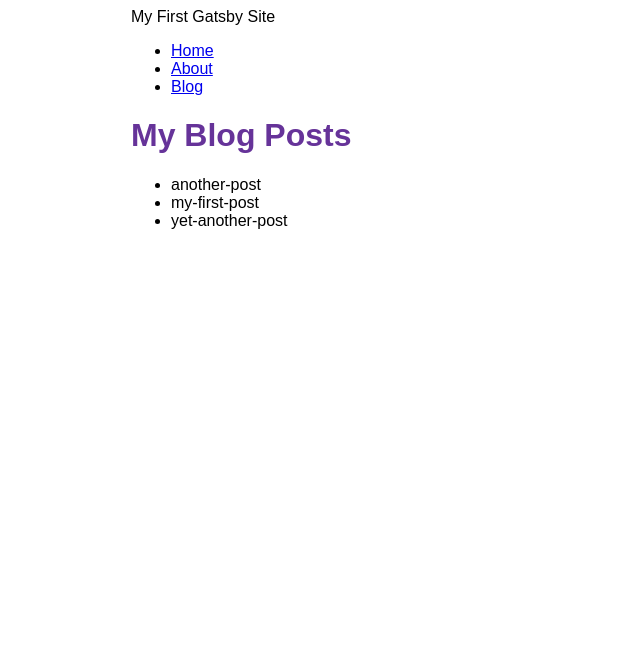
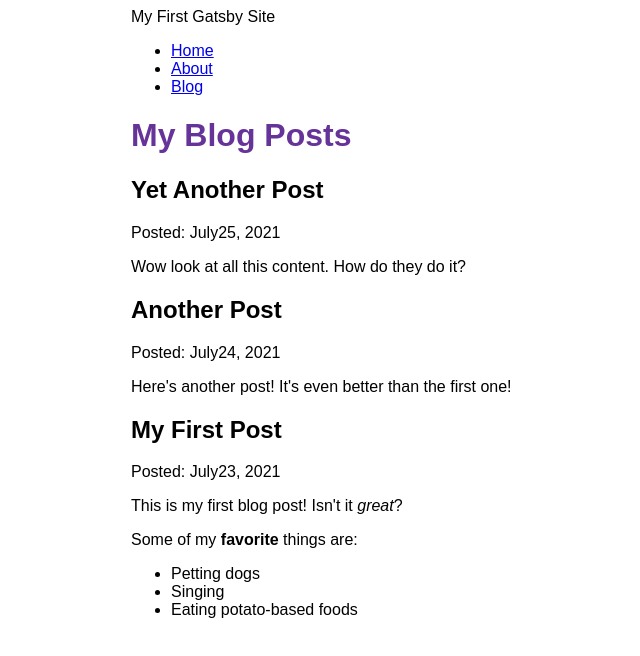
Before and after one commit to alexmdo/my-first-gatsby-site, a Gatsby site: page /blog in a window 1280 px wide. Shown: the whole page, without its empty margins (259-899 px from the left). Built offline with nearby package versions, Linux system fonts and the light colour scheme; Gatsby itself is replaced by a stand-in of ours.

Commit message:
Finished Gatsby Tutorial Part 5

```diff
--- a/blog/another-post.mdx
+++ b/blog/another-post.mdx
@@ -0,0 +1,6 @@
+---
+title: "Another Post"
+date: "2021-07-24"
+---
+
+Here's another post! It's even better than the first one!
--- a/blog/my-first-post.mdx
+++ b/blog/my-first-post.mdx
@@ -0,0 +1,12 @@
+---
+title: "My First Post"
+date: "2021-07-23"
+---
+
+This is my first blog post! Isn't it *great*?
+
+Some of my **favorite** things are:
+
+* Petting dogs
+* Singing
+* Eating potato-based foods
--- a/blog/yet-another-post.mdx
+++ b/blog/yet-another-post.mdx
@@ -0,0 +1,6 @@
+---
+title: "Yet Another Post"
+date: "2021-07-25"
+---
+
+Wow look at all this content. How do they do it?
--- a/gatsby-config.js
+++ b/gatsby-config.js
@@ -12,6 +12,7 @@ module.exports = {
         name: `blog`,
         path: `${__dirname}/blog`
       }
-    }
+    },
+    "gatsby-plugin-mdx"
   ],
 };
--- a/package.json
+++ b/package.json
@@ -15,8 +15,11 @@
     "clean": "gatsby clean"
   },
   "dependencies": {
+    "@mdx-js/mdx": "^1.6.22",
+    "@mdx-js/react": "^1.6.22",
     "gatsby": "^4.1.0",
     "gatsby-plugin-image": "^2.1.0",
+    "gatsby-plugin-mdx": "^3.1.3",
     "gatsby-plugin-sharp": "^4.1.0",
     "gatsby-source-filesystem": "^4.1.0",
     "react": "^17.0.1",
--- a/src/pages/blog.js
+++ b/src/pages/blog.js
@@ -1,28 +1,36 @@
 import * as React from 'react'
 import { graphql } from 'gatsby'
+import { MDXRenderer } from 'gatsby-plugin-mdx'
 import Layout from '../components/layout'
 
 const BlogPage = ({ data }) => {
     return (
         <Layout pageTitle="My Blog Posts">
-            <ul>
-                {
-                    data.allFile.nodes.map(node => (
-                        <li key={node.name}>
-                            {node.name}
-                        </li>
-                    ))
-                }
-            </ul>
+            {
+                data.allMdx.nodes.map((node) => (
+                    <article key={node.id}>
+                        <h2>{node.frontmatter.title}</h2>
+                        <p>Posted: {node.frontmatter.date}</p>
+                        <MDXRenderer>
+                            {node.body}
+                        </MDXRenderer>
+                    </article>
+                ))
+            }
         </Layout>
     )
 }
 
 export const query = graphql`
     query {
-        allFile {
+        allMdx(sort: {order: DESC, fields: frontmatter___date}) {
             nodes {
-                name
+                frontmatter {
+                    date(formatString: "MMMMD, YYYY")
+                    title
+                }
+                id
+                body
             }
         }
     }
```
Also changed, not shown: 1 other file.
